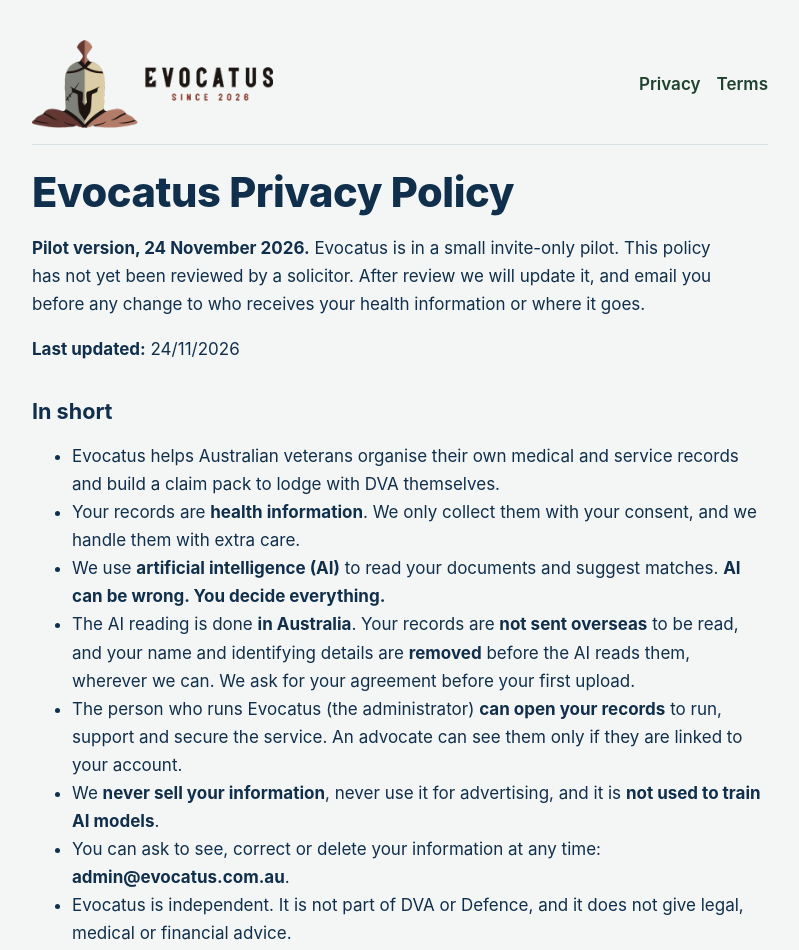
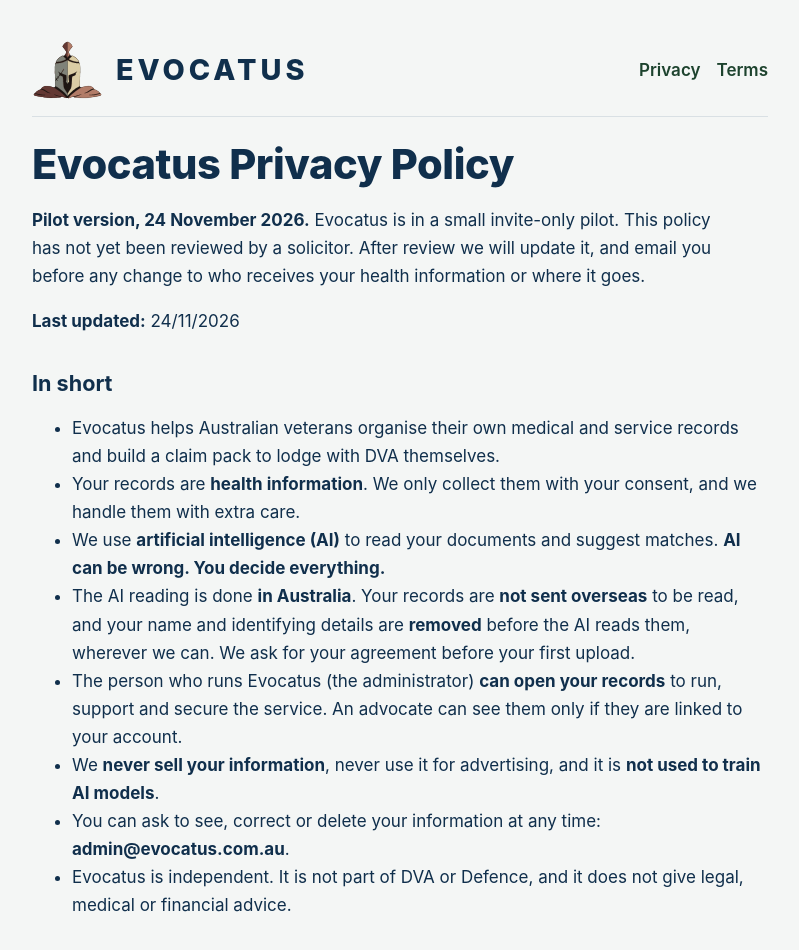
Before and after one commit to lordwhitebeard/defvetbridge-website, a plain HTML site: page privacy.html in a window 1280 px wide. Shown: the top 950 px of the page, without its empty margins (240-1039 px from the left). Drawn offline with Linux system fonts and the light colour scheme.

Commit message:
Header: emblem with EVOCATUS as text in the site font (no "Since 2026")

```diff
--- a/privacy.html
+++ b/privacy.html
@@ -43,8 +43,10 @@ a{color:var(--green)}
 a:focus-visible{outline:3px solid var(--gold);outline-offset:3px;border-radius:4px}
 .doc{max-width:46rem;margin:0 auto;padding:1.5rem 0 4rem}
 .top{display:flex;align-items:center;justify-content:space-between;gap:1rem;padding:1rem 0;border-bottom:1px solid var(--rule);margin-bottom:1.5rem}
-.top img{height:88px;width:auto;display:block}
-@media (max-width:640px){.top img{height:64px}}
+.top .brand{display:flex;align-items:center;gap:.8rem;text-decoration:none;color:var(--ink)}
+.top .brand img{height:60px;width:auto;display:block}
+.top .brand span{font-weight:800;font-size:1.8rem;letter-spacing:.14em;line-height:1}
+@media (max-width:640px){.top .brand img{height:46px}.top .brand span{font-size:1.35rem}}
 .top nav a{margin-left:1rem;font-weight:600;text-decoration:none}
 h1{font-size:clamp(1.9rem,4vw,2.6rem);line-height:1.15;margin:0 0 1rem;font-weight:800;letter-spacing:-.01em}
 h2{font-size:1.35rem;margin:2.2rem 0 .6rem;line-height:1.25}
@@ -61,7 +63,7 @@ footer a{margin-right:1rem}
 </head>
 <body>
 <div class="doc">
-<header class="top"><a href="/" aria-label="Evocatus home"><img src="Evocatus_logo_wide.png" alt="Evocatus"></a>
+<header class="top"><a class="brand" href="/" aria-label="Evocatus home"><img src="Evocatus_emblem.svg" alt="" width="71" height="60"><span>EVOCATUS</span></a>
 <nav aria-label="Legal"><a href="/privacy">Privacy</a><a href="/terms">Terms</a></nav></header>
 <main>
 <h1>Evocatus Privacy Policy</h1>
```
